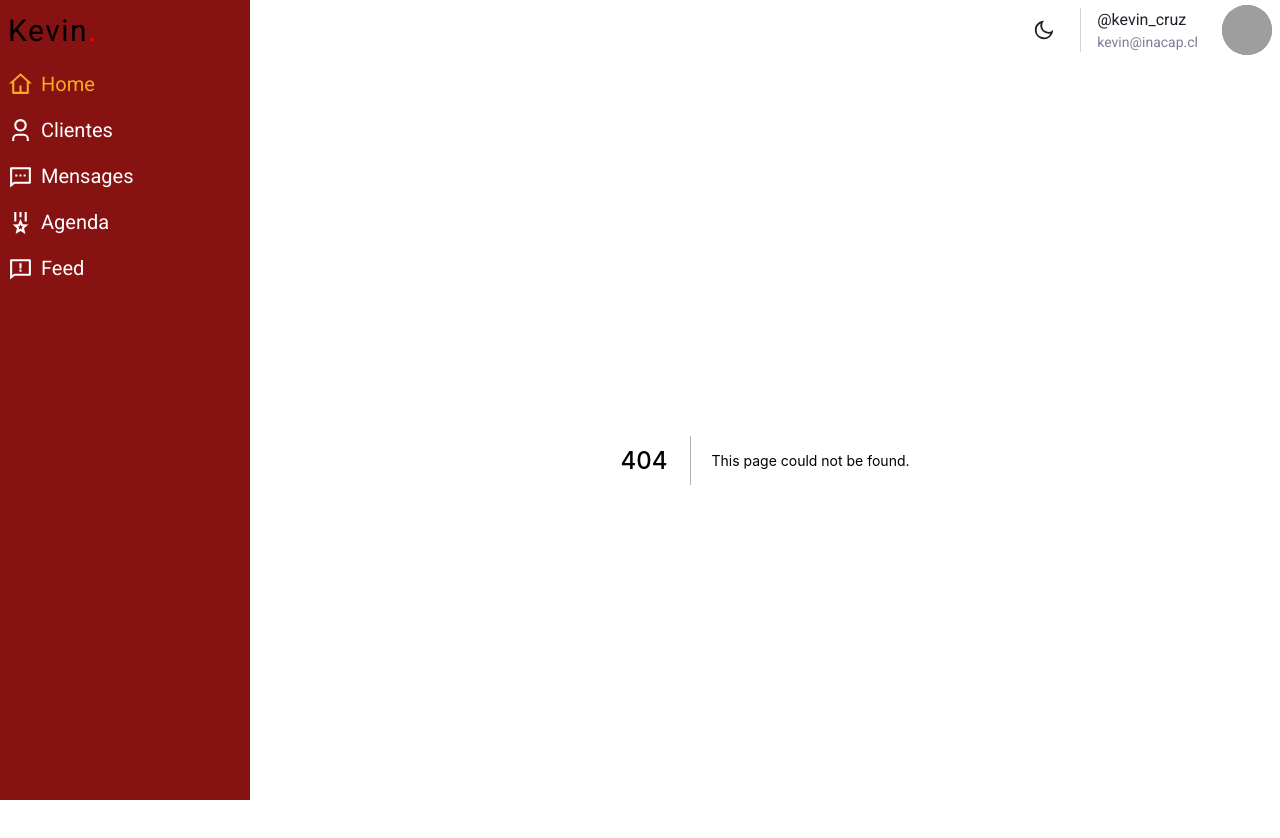
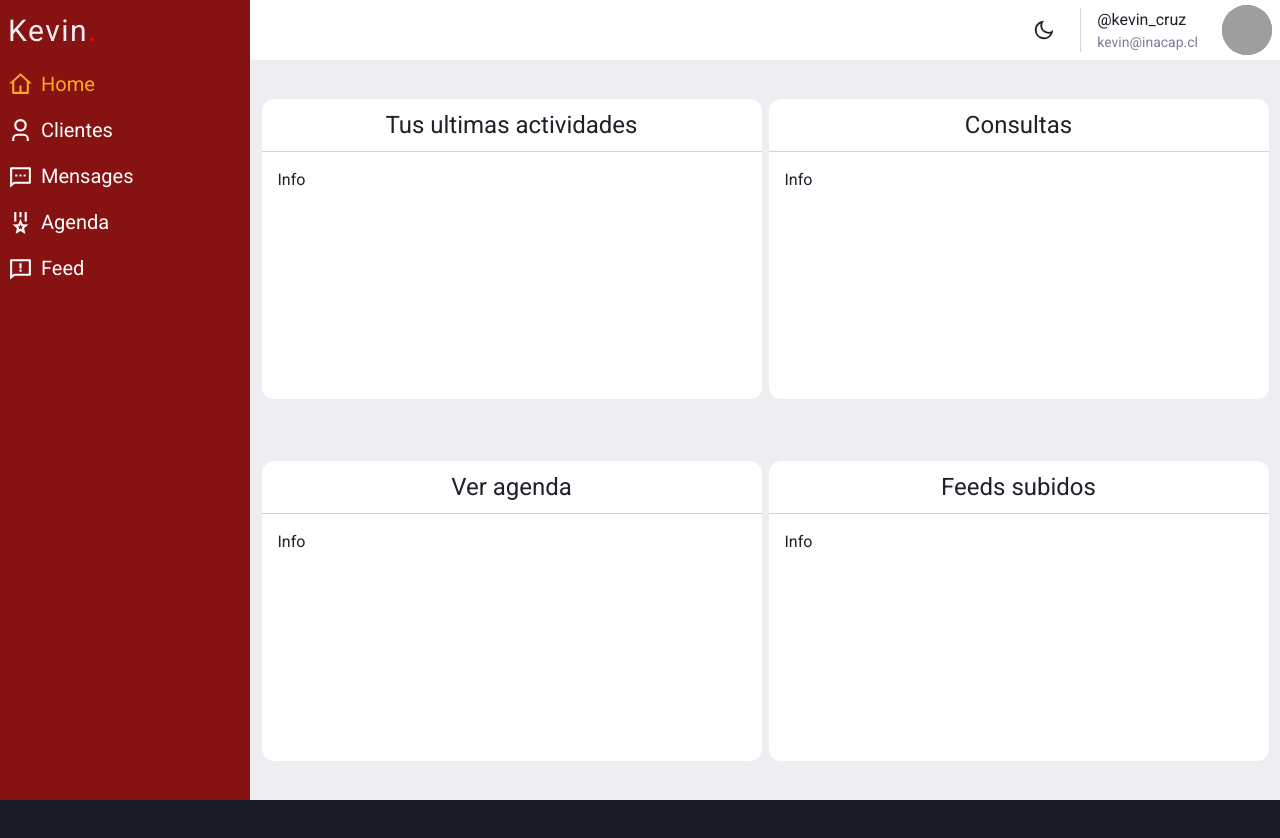
Before and after one commit to kevinmcruzp/dux_vitae_frontend, a Next.js app: page /nutricionista/home in a window 1280 px wide. Before the commit this address had no page. Shown: the top 838 px of the page. After the commit the page ends 800 px from the top, so only its background shows below. Built offline with nearby package versions, Linux system fonts and the light colour scheme; grey boxes are pictures that could not be loaded; a web font is replaced by a local one.

Commit message:
refactor(nueva ruta): cambie de ruta los archivos
cambie de ruta los archivos para una mejor organizacion de las paginas

```diff
--- a/src/pages/clients.tsx
+++ b/src/pages/nutricionista/clients.tsx
@@ -1,6 +1,6 @@
 import { Flex, Text } from "@chakra-ui/react";
 import Head from "next/head";
-import { useColors } from "../hooks/useColors";
+import { useColors } from "../../hooks/useColors";
 
 export default function Clients() {
   const { colors } = useColors();
--- /dev/null
+++ b/src/pages/nutricionista/home.tsx
@@ -0,0 +1,35 @@
+import { Flex, SimpleGrid, Text } from "@chakra-ui/react";
+import { Grid } from "../../components/Grid";
+import { useColors } from "../../hooks/useColors";
+
+export default function Home() {
+  const { colors } = useColors();
+
+  return (
+    <Flex bg={colors.bg} flex="1" p={[2, 4, 6]}>
+      <SimpleGrid
+        columns={2}
+        spacing={8}
+        w="100%"
+        alignItems="center"
+        justifyItems="center"
+      >
+        <Grid title="Tus ultimas actividades">
+          <Text color={colors.color}>Info</Text>
+        </Grid>
+
+        <Grid title="Consultas">
+          <Text color={colors.color}>Info</Text>
+        </Grid>
+
+        <Grid title="Ver agenda">
+          <Text color={colors.color}>Info</Text>
+        </Grid>
+
+        <Grid title="Feeds subidos">
+          <Text color={colors.color}>Info</Text>
+        </Grid>
+      </SimpleGrid>
+    </Flex>
+  );
+}
```
Also changed, not shown: src/pages/home.tsx (deleted, +0 -29 lines).
